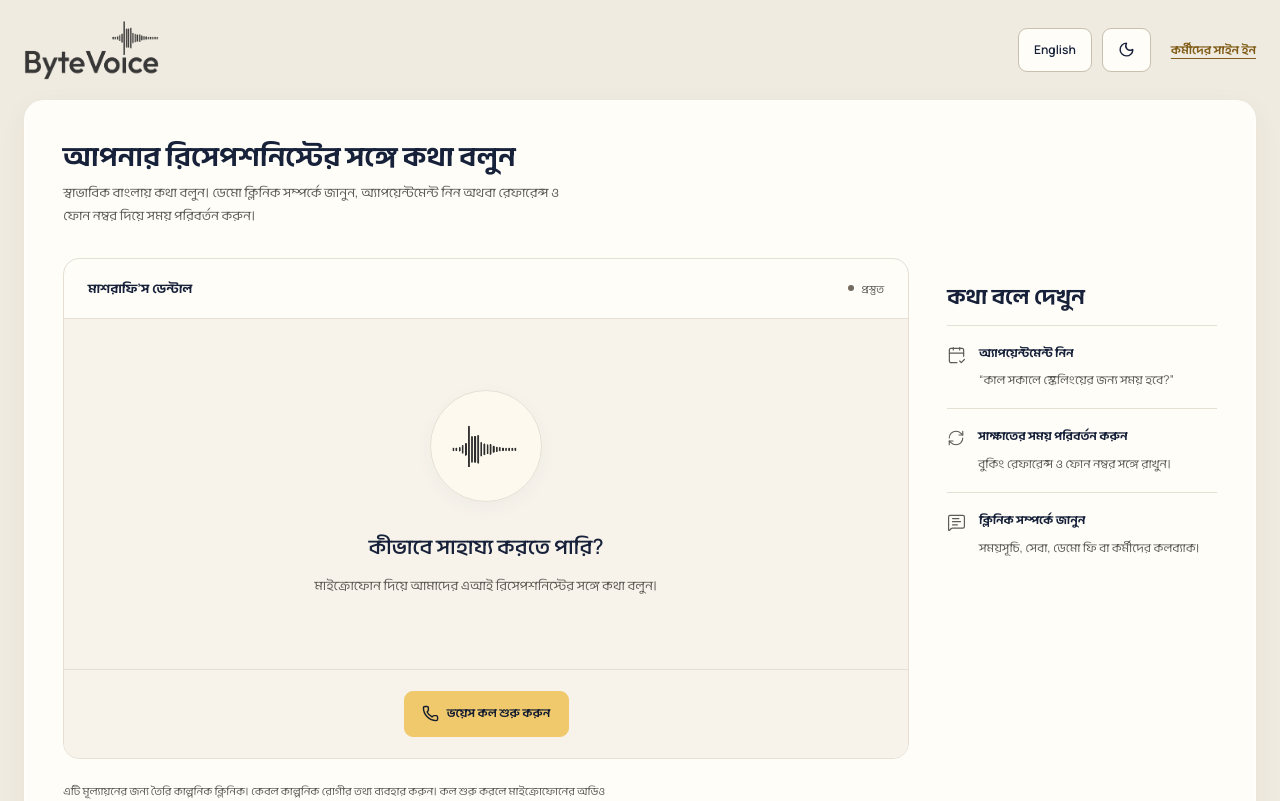
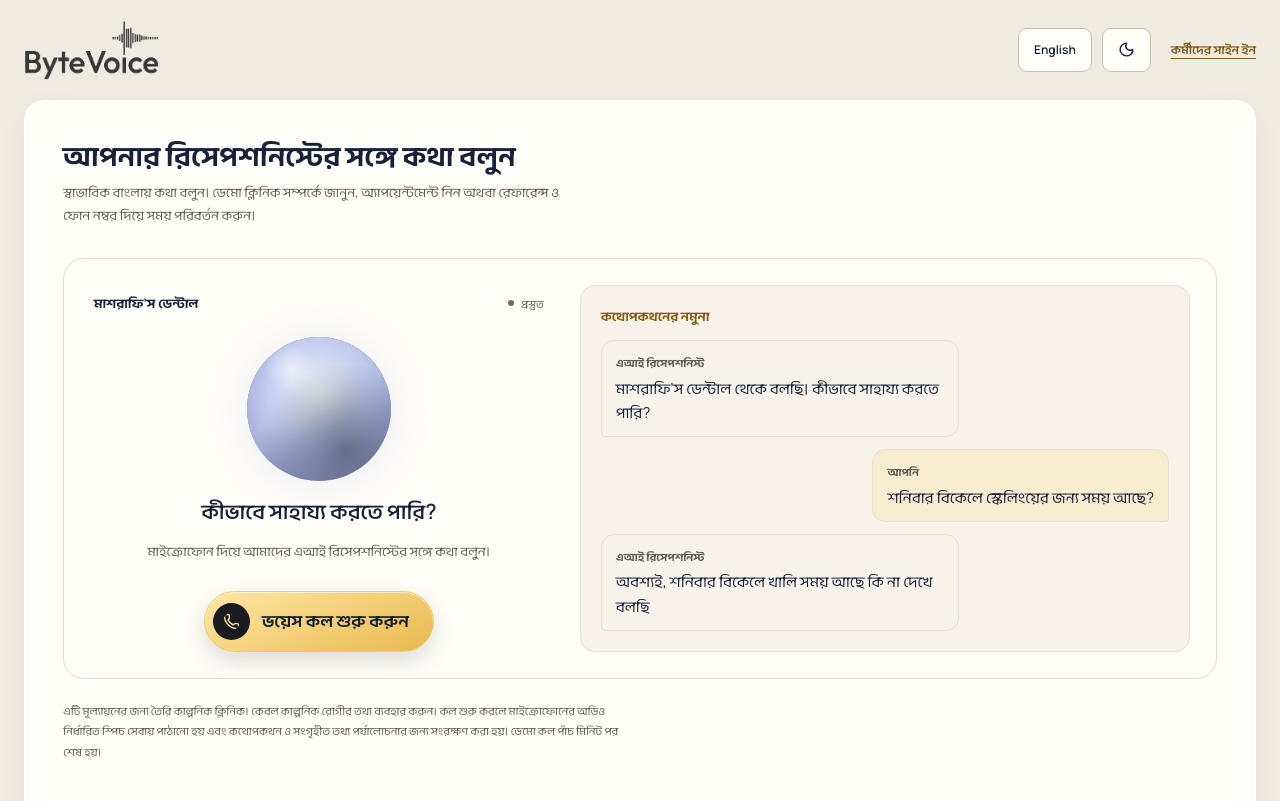
Before and after one commit to ghostmash05/bytevoice-bangla-demo, a Next.js app in the folder web/: page /try in a window 1280 px wide. Shown: the top 801 px of the page. Built offline with nearby package versions, Linux system fonts and the light colour scheme.

Commit message:
Share the Mercury voice demo across landing and workspace

```diff
--- a/web/components/voice-test.css
+++ b/web/components/voice-test.css
@@ -56,3 +56,54 @@
   border-radius: 50%;
   background: radial-gradient(circle at 32% 26%, #d5deff, #7380ad 42%, #222d51 75%);
 }
+
+.demo-caller .voice-workspace { display: block; }
+.demo-caller .call-console {
+  display: grid;
+  grid-template-columns: minmax(0, .75fr) minmax(0, 1fr);
+  grid-template-areas: "head chat" "stage chat" "controls chat";
+  padding: clamp(14px, 2.5vw, 26px);
+  column-gap: clamp(12px, 3vw, 32px);
+  border: 1px solid var(--line);
+  border-radius: 21px;
+  background: var(--paper);
+}
+.demo-caller .call-console-head { grid-area: head; padding: 8px 4px; border: 0; }
+.demo-caller .call-stage { grid-area: stage; min-height: 225px; background: transparent; padding: 15px 0; }
+.demo-caller .call-controls {
+  grid-area: controls;
+  background: transparent;
+  border: 0;
+  padding: 12px 0 0;
+  justify-content: center;
+}
+.demo-caller .call-conversation { grid-area: chat; border: 1px solid var(--line); border-radius: 15px; background: var(--raised); }
+.demo-caller .call-conversation[data-preview="true"] .conversation-title { color: var(--accent); }
+.demo-caller .voice-call-button {
+  min-height: 59px;
+  padding: 7px 24px 7px 8px;
+  gap: 12px;
+  font-size: 17px;
+  border-radius: 99px;
+  background: linear-gradient(155deg, #ffe7a5, #e9b94e);
+  border-color: #f0c96d;
+  color: #141d30;
+  box-shadow: inset 0 1px #fffae5c2, 0 9px 22px #0002;
+}
+.voice-call-button svg {
+  box-sizing: content-box;
+  width: 17px;
+  height: 17px;
+  padding: 10px;
+  border-radius: 50%;
+  background: #1a1b21;
+  color: #ffe3a1;
+}
+.test-layout.demo-caller .call-guide { display: grid; grid-template-columns: repeat(3, minmax(0, 1fr)); column-gap: 26px; padding-top: 26px; }
+.test-layout.demo-caller .call-guide > h2 { grid-column: 1 / -1; font-size: 20px; }
+@media (max-width: 680px) {
+  .demo-caller .call-console { grid-template-columns: minmax(0, 1fr); grid-template-areas: "head" "stage" "controls" "chat"; gap: 10px; }
+  .demo-caller .call-stage { min-height: 0; }
+  .demo-caller .call-controls { padding: 0 0 5px; }
+  .test-layout.demo-caller .call-guide { grid-template-columns: minmax(0, 1fr); }
+}
--- a/web/components/voice-test.tsx
+++ b/web/components/voice-test.tsx
@@ -3,7 +3,6 @@ import { useEffect, useMemo, useRef, useState } from "react";
 import dynamic from "next/dynamic";
 import Link from "next/link";
 import { Mic, MicOff, Phone, PhoneOff, CalendarCheck2, RefreshCw, MessageSquareText } from "lucide-react";
-import { Brand } from "@/components/brand";
 import { useLocale } from "@/components/locale";
 import {
   ParticipantKind,
@@ -300,13 +299,13 @@ export default function VoiceTest({ demo = false }: { demo?: boolean }) {
       );
     }
   }
-  const previewTurns: Turn[] = demo && state === "idle" ? [
+  const previewTurns: Turn[] = state === "idle" ? [
     { id: "welcome", speaker: "AI receptionist", text: "মাশরাফি’স ডেন্টাল থেকে বলছি। কীভাবে সাহায্য করতে পারি?" },
     { id: "request", speaker: "Caller", text: "শনিবার বিকেলে স্কেলিংয়ের জন্য সময় আছে?" },
     { id: "reply", speaker: "AI receptionist", text: "অবশ্যই, শনিবার বিকেলে খালি সময় আছে কি না দেখে বলছি" },
   ] : [];
   return (
-      <div className={demo ? "demo-caller" : "test-layout"}>
+      <div className={demo ? "demo-caller" : "test-layout demo-caller"}>
         {!demo && <header className="voice-page-heading"><div><h1>{t("Talk to your receptionist")}</h1>
         <p>
           {t("Speak naturally in Bangla. You can ask about the demo clinic, book a visit, or change an existing appointment using its reference and phone number.")}</p>
@@ -322,9 +321,7 @@ export default function VoiceTest({ demo = false }: { demo?: boolean }) {
             </span>
           </div>
           <div className="call-stage">
-            {demo ? <div className="voice-orb" aria-hidden="true"><MercuryOrb state={orbState} size={144} speed={0.85} levelRef={orbLevel} /></div> : <div className="voice-mark">
-              <Brand mark />
-            </div>}
+            <div className="voice-orb" aria-hidden="true"><MercuryOrb state={orbState} size={144} speed={0.85} levelRef={orbLevel} /></div>
             <h3>
               {state === "live"
                 ? label(agentState)
@@ -367,20 +364,18 @@ export default function VoiceTest({ demo = false }: { demo?: boolean }) {
               <button type="button" className="secondary" onClick={() => void end("idle")}>
                 {t("Cancel connection")}</button>
             ) : (
-              <button type="submit" className={demo && state === "idle" ? "primary landing-call-button" : "primary"}>
+              <button type="submit" className={state === "idle" ? "primary voice-call-button" : "primary"}>
                 <Phone size={17} />
                 {state === "idle" ? t(demo ? "Talk to our Bangla caller" : "Start voice call") : t("Start another call")}
               </button>
             )}
           </form>
-          {(demo || turns.length > 0) && (
             <Conversation
               key={state === "idle" ? "preview" : "call"}
               turns={state === "idle" ? previewTurns : turns}
               preview={state === "idle"}
               empty={t(state === "ended" || state === "error" ? "No captions for this call." : "Captions appear here as you speak.")}
             />
-          )}
         </section>
         <p className="consent-note">
           {t("This is a fictional clinic for an assessment demo. Use fake patient details only. Starting a call sends microphone audio to the configured speech providers and stores the transcript and captured details for review. Demo calls end after five minutes.")}</p>
```
Also changed, not shown: web/components/landing.css (+8 -29 lines).
